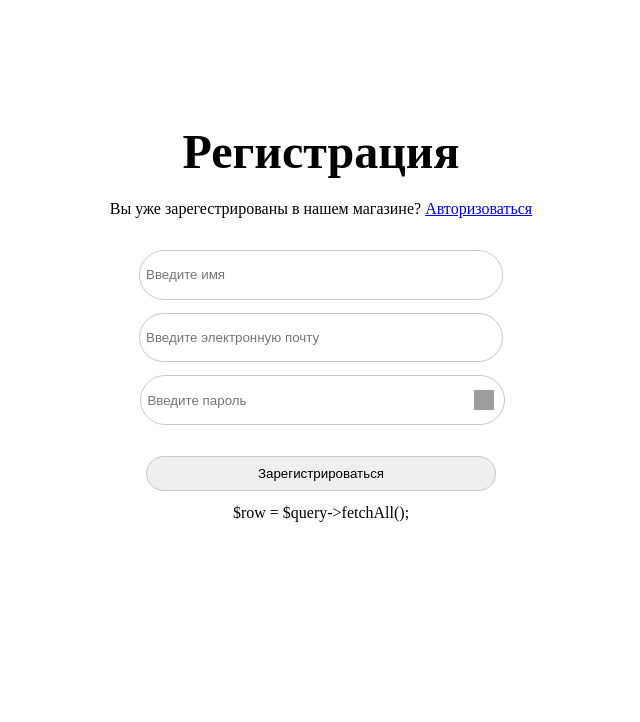
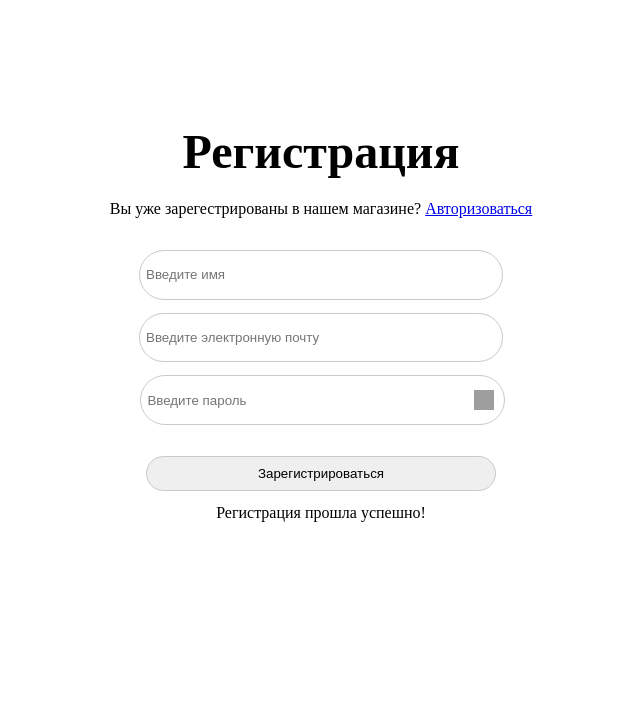
Before and after one commit to ktodkf/Library, a PHP site: page /signup.php in a window 1280 px wide. Shown: the top 722 px of the page, without its empty margins (319-959 px from the left). Run offline with PHP 8.4, Linux system fonts and the light colour scheme; grey boxes are pictures that could not be loaded.

Commit message:
хай герлз

```diff
--- a/php/up.php
+++ b/php/up.php
@@ -22,6 +22,7 @@
 			// Подготавливаем SQL-запрос
 			$query = $db->prepare("INSERT INTO $db_table (login, email, pass) values (:login, :email, :password)");
 			$query->execute($data);
+			echo ("Регистрация прошла успешно!");
 
 		} catch (PDOException $e) {
 			// Если есть ошибка соединения или выполнения запроса, выводим её
@@ -30,6 +31,7 @@
 		}
 
 		return ($check);
+
 	}
 
 	function signIn()
@@ -71,5 +73,3 @@
 		return ($check);
 	}
 ?>
-
-$row = $query->fetchAll();
--- a/signup.php
+++ b/signup.php
@@ -27,7 +27,9 @@
 
     <?php
             include "php/up.php";
+
             return signUp();
+
     ?>
 </div>
 
```
